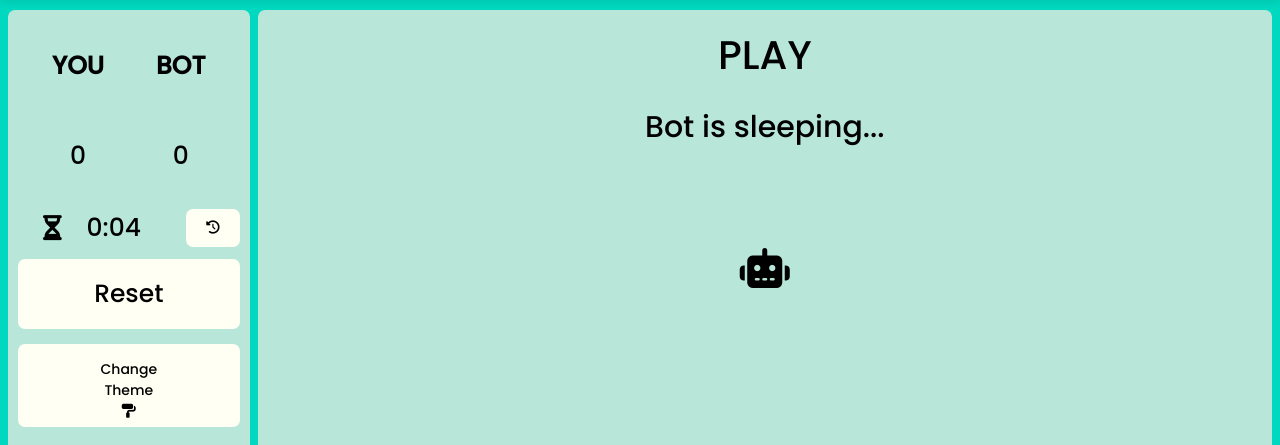
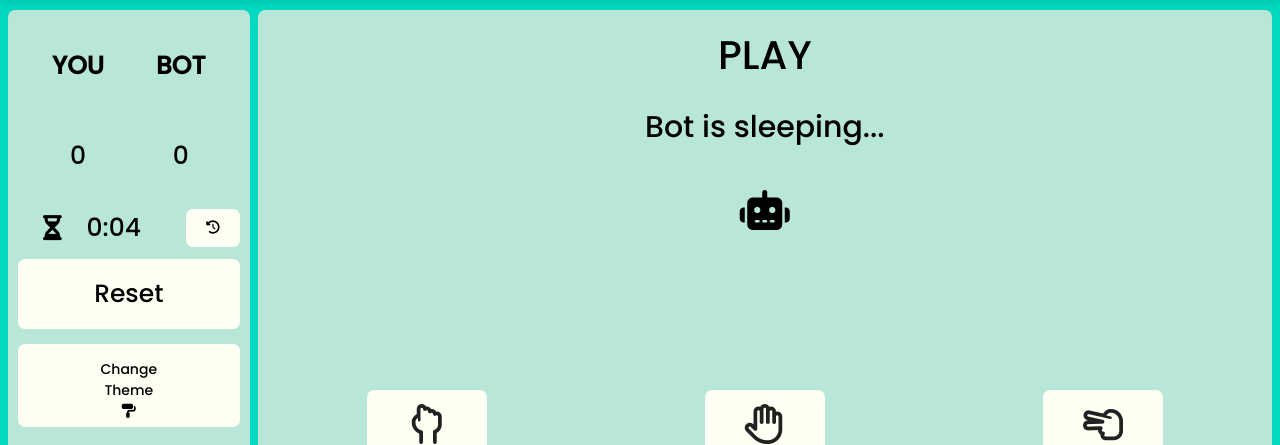
Before and after one commit to GAURAV-DEEP01/rockPaperScissor, a plain HTML site: page index.html in a window 1280 px wide. Shown: the part 80-525 px from the top of the page. Drawn offline with Linux system fonts and the light colour scheme; a script that the page names is missing.

Commit message:
Update rps.css

```diff
--- a/rps.css
+++ b/rps.css
@@ -122,10 +122,10 @@ p{
     justify-content: space-around;
     width: 120px;
     margin: auto;
-    margin-top: 60px;
+
 }
 .reswrapper{
-    height: 50%;
+    height: 40%;
     display: flex;
     flex-direction: column;
     justify-content: space-around;
```
